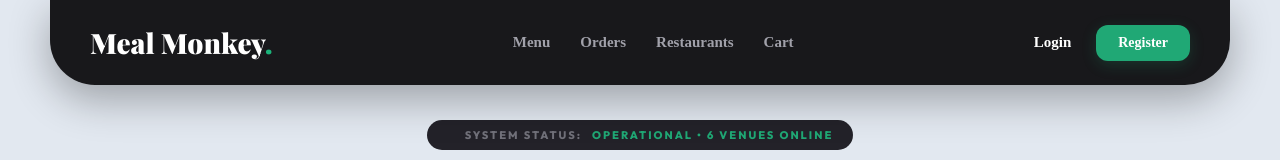
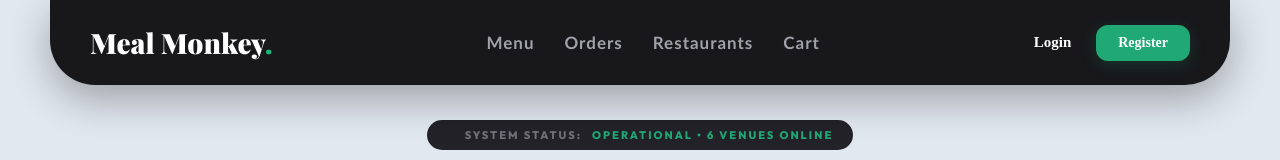
Before and after one commit to Prithesh-Murugaboopathy/MealMonkey, a React (Create React App) app: page / in a window 1280 px wide. Shown: the top 160 px of the page. Built offline with nearby package versions, Linux system fonts and the light colour scheme; no server answers; a web font is replaced by a local one.

Commit message:
Final Stage Deployement

```diff
--- a/src/components/CartModal.jsx
+++ b/src/components/CartModal.jsx
@@ -13,7 +13,7 @@ export default function CartModal() {
 
   useEffect(() => {
     fetchCart();
-  }, []);
+  });
 
   const subtotal = cart?.reduce((acc, item) => acc + (item.price * item.quantity), 0) || 0;
   const deliveryFee = subtotal > 0 ? 40 : 0;
--- a/src/components/Navbar.jsx
+++ b/src/components/Navbar.jsx
@@ -4,7 +4,6 @@ import API from "../api/api";
 import "./css/Navbar.css";
 import AccountCircleRoundedIcon from '@mui/icons-material/AccountCircleRounded';
 import LogoutRoundedIcon from '@mui/icons-material/LogoutRounded';
-import CloseRoundedIcon from '@mui/icons-material/CloseRounded';
 
 export default function Navbar() {
   const [user, setUser] = useState({ name: "", avatar_url: "" });
@@ -12,7 +11,6 @@ export default function Navbar() {
   const [isMenuOpen, setIsMenuOpen] = useState(false);
   const [showLogoutModal, setShowLogoutModal] = useState(false);
   const dropdownRef = useRef(null);
-  const location = useLocation();
 
   useEffect(() => {
     const fetchUser = async () => {
--- a/src/components/SearchBar.jsx
+++ b/src/components/SearchBar.jsx
@@ -122,7 +122,7 @@ const SearchBar = () => {
                 <p className="suggestion_label">Quick Cravings</p>
                 <div className="suggestion_tags">
                   <span onClick={() => setSearchTerm("Pizza")}>Pizza</span>
-                  <span onClick={() => setSearchTerm("Dum")}>Dum</span>
+                  <span onClick={() => setSearchTerm("Dum House")}>Dum House</span>
                 </div>
               </div>
             ) : (
--- a/src/components/css/Navbar.css
+++ b/src/components/css/Navbar.css
@@ -42,6 +42,8 @@
 
 .desktop_links {
   display: flex;
+  font-family: 'Gill Sans', 'Gill Sans MT', Calibri, 'Trebuchet MS', sans-serif;
+  letter-spacing: 1px;
   gap: 30px;
 }
 
@@ -49,7 +51,7 @@
   color: #a1a1aa;
   text-decoration: none;
   font-weight: 700;
-  font-size: 15px;
+  font-size: 17px !important;
   transition: 0.3s;
 }
 
@@ -131,6 +133,8 @@
 .dropdown_header {
   color: white;
   font-weight: 800;
+  font-family: "Ranille", sans-serif;
+  letter-spacing: 2px;
   font-size: 18px;
   margin-bottom: 20px;
   border-bottom: 1px solid rgba(255, 255, 255, 0.05);
@@ -141,6 +145,7 @@
   display: flex;
   flex-direction: column;
   gap: 15px;
+  font-family: 'Gill Sans', 'Gill Sans MT', Calibri, 'Trebuchet MS', sans-serif;
   margin-bottom: 25px;
 }
 
@@ -426,10 +431,11 @@
   position: fixed;
   top: 0;
   left: 0;
+  right: 0;
   width: 100vw;
   height: 100vh;
-  background: rgba(0, 0, 0, 0.2);
-  backdrop-filter: blur(4px);
+  /* background: rgba(0, 0, 0, 0.2);  */
+  /* backdrop-filter: blur(4px); */
   z-index: 1500;
   pointer-events: auto !important;
   cursor: default;
```
